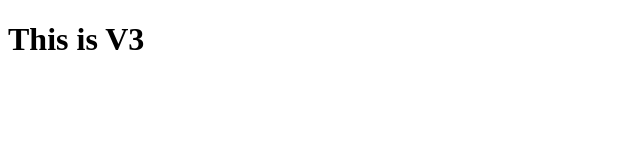
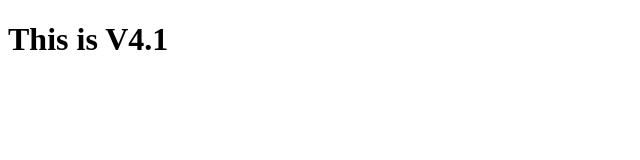
Before and after one commit to AtharvaDekhane/gitdemo, a plain HTML site: page index.html in a window 1280 px wide. Shown: the full height of the page, 0-640 px from the left. Drawn offline with Linux system fonts and the light colour scheme.

Commit message:
switched to version 4.1

```diff
--- a/index.html
+++ b/index.html
@@ -6,6 +6,6 @@
     <title>Document</title>
 </head>
 <body>
-   <h1>This is V3</h1>
+   <h1>This is V4.1</h1>
 </body>
 </html>
```
